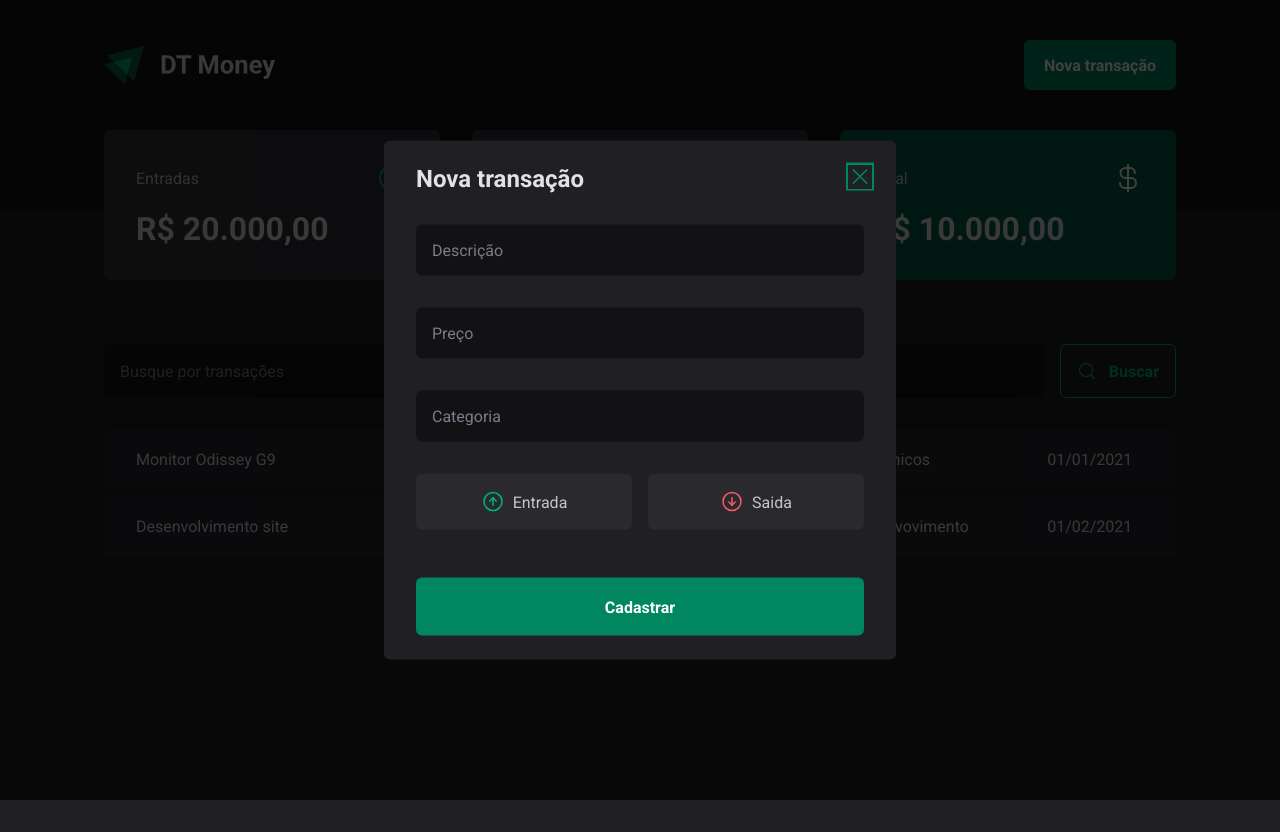
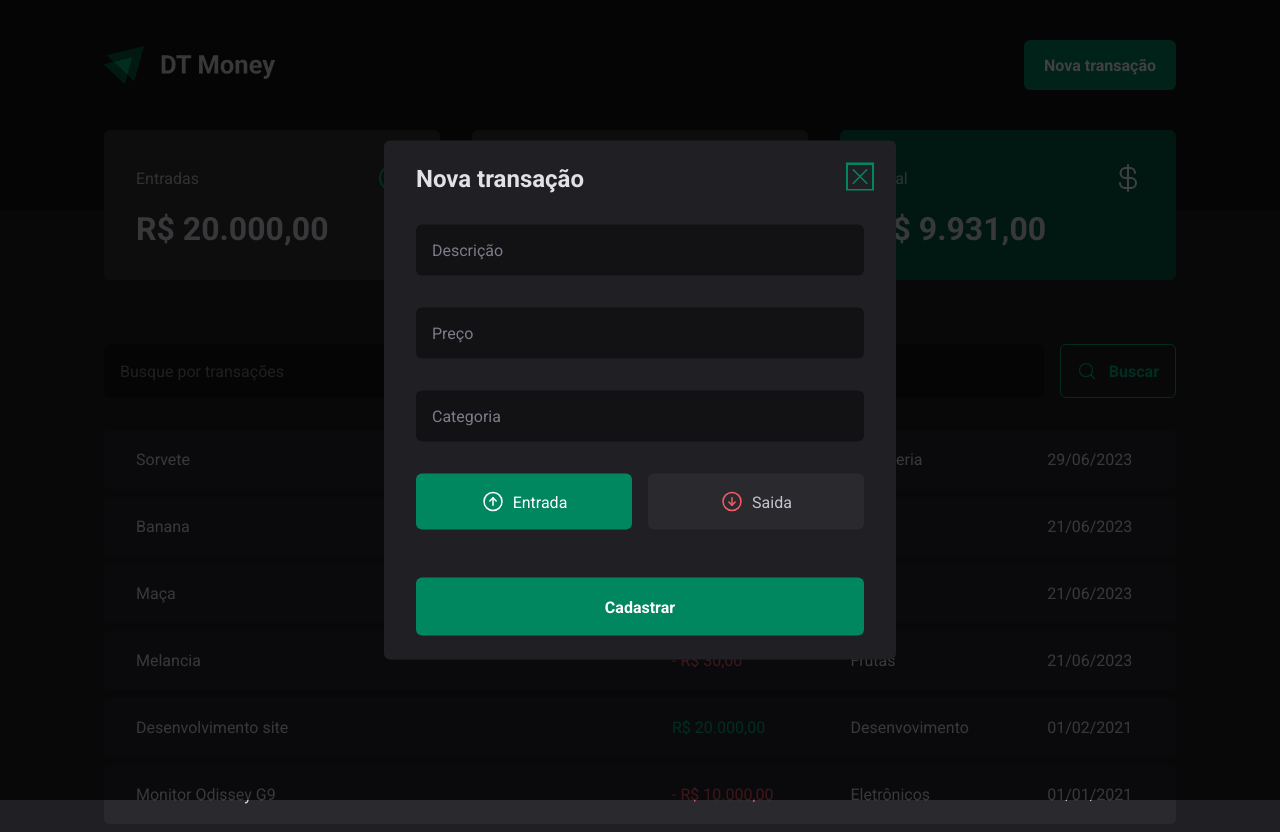
Before and after one commit to flavioanalistadesistema/dt-money, a React (Vite) app: page / in a window 1280 px wide. Both pictures are taken after a click on the button "Nova transação". Before the commit the page ends 800 px from the top, so only its background shows below. Built offline with nearby package versions, Linux system fonts and the light colour scheme; data requests are answered from the project's data file.

Commit message:
Conexão com API

```diff
--- a/package.json
+++ b/package.json
@@ -14,6 +14,7 @@
     "@hookform/resolvers": "^3.1.1",
     "@radix-ui/react-dialog": "^1.0.3",
     "@radix-ui/react-radio-group": "^1.1.2",
+    "axios": "^1.4.0",
     "phosphor-react": "^1.4.1",
     "react": "^18.2.0",
     "react-dom": "^18.2.0",
--- a/server.json
+++ b/server.json
@@ -1,5 +1,5 @@
 {
-    "transactions" : [
+  "transactions": [
     {
       "id": 1,
       "description": "Monitor Odissey G9",
@@ -15,6 +15,38 @@
       "category": "Desenvovimento",
       "type": "income",
       "createadAt": "2021-02-01T00:00:00.000Z"
+    },
+    {
+      "description": "Melancia",
+      "price": 30,
+      "category": "Frutas",
+      "type": "outcome",
+      "createadAt": "2023-06-21T13:56:32.181Z",
+      "id": 3
+    },
+    {
+      "description": "Maça",
+      "price": 15,
+      "category": "Frutas",
+      "type": "outcome",
+      "createadAt": "2023-06-21T14:05:52.880Z",
+      "id": 4
+    },
+    {
+      "description": "Banana",
+      "price": 20,
+      "category": "Frutas",
+      "type": "outcome",
+      "createadAt": "2023-06-21T14:06:10.207Z",
+      "id": 5
+    },
+    {
+      "description": "Sorvete",
+      "price": 4,
+      "category": "Sorveteria",
+      "type": "outcome",
+      "createadAt": "2023-06-29T16:53:57.738Z",
+      "id": 6
     }
   ]
 }
--- a/src/components/NewTransactionModal/index.tsx
+++ b/src/components/NewTransactionModal/index.tsx
@@ -1,9 +1,42 @@
 import * as Dialog from '@radix-ui/react-dialog'
 import { CloseButton, Content, Overlay, TransactionType, TransactionTypeButton } from './styles'
 import { ArrowCircleDown, ArrowCircleUp, X } from 'phosphor-react'
+import { useForm, Controller } from 'react-hook-form'
+import { zodResolver } from '@hookform/resolvers/zod'
+import * as zod from 'zod'
+import { useContext } from 'react'
+import { TransactionContext } from '../../context/TransactionsContext'
 
 
 export function NewTransactionMOdal() {
+    const { createTransaction } = useContext(TransactionContext)
+    const NewTransactionSchema = zod.object({
+        description: zod.string(),
+        price: zod.number(),
+        category: zod.string(),
+        type: zod.enum(['income', 'outcome'])
+    })
+
+    type NewTransactionFormData = zod.infer<typeof NewTransactionSchema>
+
+    const {
+        control,
+        register,
+        handleSubmit,
+        formState: { isSubmitting },
+        reset,
+    } = useForm<NewTransactionFormData>({
+        resolver: zodResolver(NewTransactionSchema),
+        defaultValues: {
+            type: 'income'
+        }
+    })
+
+    async function handleCreateadTransaction(data: NewTransactionFormData) {
+        await createTransaction(data)
+        reset()
+    }
+
     return (
         <Dialog.Portal>
             <Overlay/>
@@ -13,12 +46,31 @@ export function NewTransactionMOdal() {
                 </CloseButton>
                 <Dialog.Title>Nova transação</Dialog.Title>
 
-                <form action="">
-                    <input type="text" placeholder='Descrição' required />
-                    <input type="number" placeholder='Preço' required />
-                    <input type="text" placeholder='Categoria' required />
-
-                    <TransactionType>
+                <form action="" onSubmit={handleSubmit(handleCreateadTransaction)}>
+                    <input
+                        type="text"
+                        placeholder='Descrição'
+                        required
+                        {...register('description')}
+                    />
+                    <input
+                        type="number"
+                        placeholder='Preço'
+                        required
+                        {...register('price', { valueAsNumber: true })}
+                    />
+                    <input
+                        type="text"
+                        placeholder='Categoria'
+                        required
+                        {...register('category')}
+                    />
+                    <Controller
+                        control={control}
+                        name='type'
+                        render={({field}) => {
+                            return (
+                                <TransactionType onValueChange={field.onChange} value={field.value}>
                                     <TransactionTypeButton variant='income' value='income'>
                                         <ArrowCircleUp size={24} />
                                         Entrada
@@ -28,8 +80,10 @@ export function NewTransactionMOdal() {
                                         Saida
                                     </TransactionTypeButton>
                                 </TransactionType>
-
-                    <button type='submit'>
+                            )
+                        }}
+                    />
+                    <button type='submit' disabled={isSubmitting}>
                         Cadastrar
                     </button>
                 </form>
--- a/src/components/NewTransactionModal/styles.ts
+++ b/src/components/NewTransactionModal/styles.ts
@@ -50,7 +50,12 @@ export const Content = styled(Dialog.Content)`
             margin-top: 1.5rem;
             cursor: pointer;
 
-            &:hover {
+            &:disabled {
+                opacity: 0.6;
+                cursor: not-allowed;
+            }
+
+            &:not(:disabled):hover {
                 background: ${props => props.theme["green-700"]};
                 transition: background-color 0.2s;
             }
--- a/src/context/TransactionsContext.tsx
+++ b/src/context/TransactionsContext.tsx
@@ -1,4 +1,5 @@
 import { createContext, useEffect, useState } from "react";
+import { api } from "../lib/axios";
 
 interface Transaction {
     description: string;
@@ -8,30 +9,63 @@ interface Transaction {
     createadAt: string;
 }
 
+interface TransactionInput {
+    description: string;
+    price: number;
+    category: string;
+    type: 'income' | 'outcome';
+}
+
 interface ContextType {
     transactions: Transaction[]
+    fetchTransactions: (query?: string) => Promise<void>
+    createTransaction: (data: TransactionInput) => Promise<void>
+}
+
+interface TransactionProviderProps {
+    children: React.ReactNode
 }
 
 export const TransactionContext = createContext({} as ContextType)
 
-export function TransactionProvider({ children }: any) {
+export function TransactionProvider({ children }: TransactionProviderProps) {
 
     const [transactions, setTransactions] = useState<Transaction[]>([])
 
-    async function loadTransactions(){
+    async function fetchTransactions(query?: string){
 
-        const resp = await fetch('http://localhost:3333/transactions')
-            .then(response => response.json())
-            setTransactions(resp)
-        }
+        const resp = await api.get('/transactions', {
+            params: {
+                _sort: 'createadAt',
+                _order: 'desc',
+                q: query
+            }
+        })
+            setTransactions(resp.data)
+    }
+
+    async function createTransaction(data: TransactionInput) {
+        const { description, price, category, type } = data
+
+        const resp = await api.post('/transactions', {
+            description,
+            price,
+            category,
+            type,
+            createadAt: new Date()
+        })
+        setTransactions(state => [resp.data, ...state])
+    }
 
     useEffect(() => {
-        loadTransactions()
+        fetchTransactions()
     }, [])
 
     return (
         <TransactionContext.Provider value={{
-                transactions
+                transactions,
+                fetchTransactions,
+                createTransaction
             }}>
             {children}
         </TransactionContext.Provider>
--- /dev/null
+++ b/src/lib/axios.ts
@@ -0,0 +1,5 @@
+import axios from 'axios';
+
+export const api = axios.create({
+    baseURL: 'http://localhost:3333',
+})
--- a/src/pages/Transactions/components/SearchForm/index.tsx
+++ b/src/pages/Transactions/components/SearchForm/index.tsx
@@ -3,9 +3,14 @@ import { MagnifyingGlass } from 'phosphor-react'
 import { useForm } from "react-hook-form"
 import { zodResolver } from '@hookform/resolvers/zod'
 import * as zod from 'zod'
+import { useContext } from "react";
+import { TransactionContext } from "../../../../context/TransactionsContext";
 
 
 export function SearchForm() {
+
+    const { fetchTransactions } = useContext(TransactionContext)
+
     const SearchFormSchema = zod.object({
         query: zod.string()
     })
@@ -16,13 +21,14 @@ export function SearchForm() {
         register,
         handleSubmit,
         formState: { isSubmitting },
+        reset,
     } = useForm<SearchFormData>({
         resolver: zodResolver(SearchFormSchema)
     })
 
-    async function handleSearch(data: any) {
-        await new Promise(resolve => setTimeout(resolve, 2000))
-        console.log(data)
+    async function handleSearch(data: SearchFormData) {
+        await fetchTransactions(data.query)
+        reset()
     }
 
     return (
```
Also changed, not shown: 1 other file (tests, documents, lock files or other folders). Lines whose indentation alone changed are shown as unchanged.
